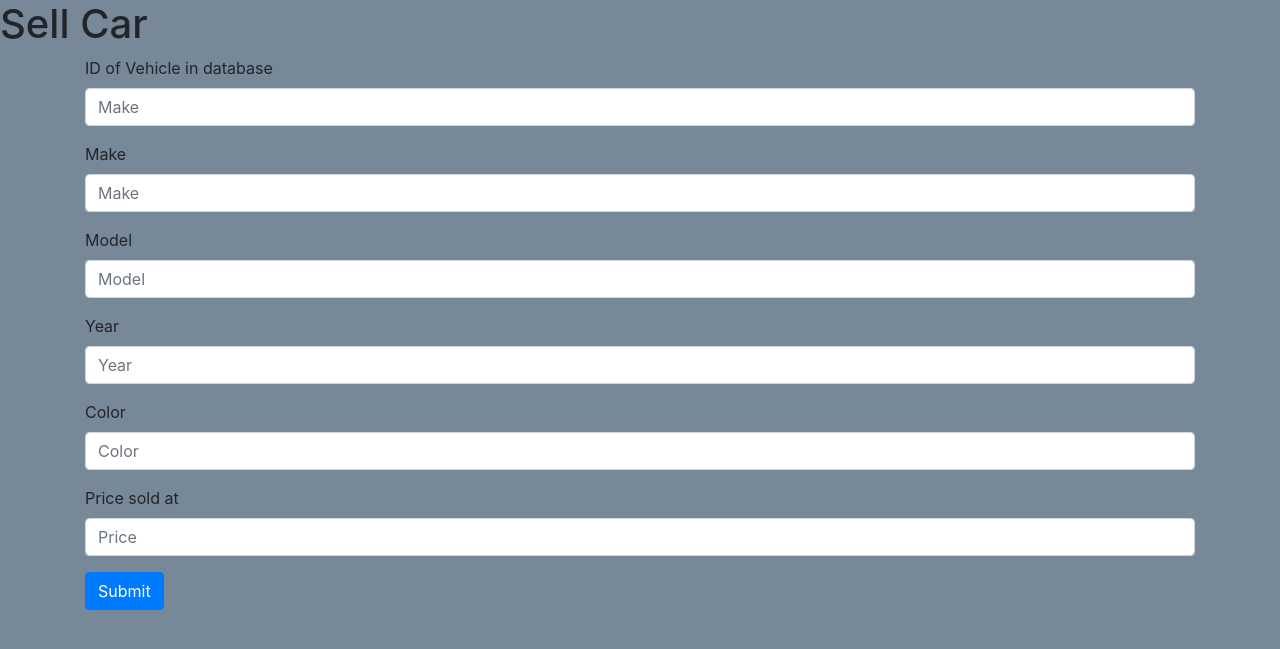
After one commit to domtom1126/Dealership_Inventory, a Flask app: page /sell_car in a window 1280 px wide. The commit adds this page. Shown: the top 649 px of the page. Run offline with Flask 2, Linux system fonts and the light colour scheme; some libraries are stand-ins or nearby versions.

Commit message:
Fully functional form to database, adding a car adds to databse, selling a car deletes from database

```diff
--- a/app.py
+++ b/app.py
@@ -5,24 +5,61 @@ app = Flask(__name__)
 conn = sqlite3.connect('user.db')
 
 
+
 @app.route('/', methods=['POST', 'GET'])
 def login():
-    # username = request.form.get('username')
-    # password = request.form.get('password', False)
-    # if request.method == 'POST':
-    #     conn = sqlite3.connect('user.db')
-    #     cur = conn.cursor()
-    #     cur.execute('INSERT INTO user (username, password) VALUES (?,?)', (username, password))
-    #     conn.commit()
-    #     conn.close()
     return render_template('login.html')
 
 @app.route('/dashboard', methods=['POST','GET'])
 def dashboard():
     if request.method == 'POST':
         username = request.form['username']
+        password = request.form['password']
+        conn = sqlite3.connect('user.db')
+        cur = conn.cursor()
+        cur.execute('INSERT INTO user (username, password) VALUES (?,?)', (username, password))
+        conn.commit()
+        conn.close()
     return render_template('dashboard.html', username = username )
 
+@app.route('/add_car', methods=['POST', 'GET'])
+def add_car():
+    return render_template('add_car.html')
+
+@app.route('/car_added', methods=['POST', 'GET'])
+def car_added():
+    if request.method == 'POST':
+        make = request.form['make']
+        model =request.form['model']
+        year = request.form['year']
+        color = request.form['color']
+        price = request.form['price']
+        conn = sqlite3.connect('inventory.db')
+        cur = conn.cursor()
+        cur.execute('INSERT INTO inventory (make, model, year, color, price) VALUES (?,?,?,?,?)', (make, model, year, color, price))
+        conn.commit()
+        conn.close()
+    return render_template('car_added.html', make = make, model = model, year = year, color = color, price = price)
+
+@app.route('/sell_car', methods=['POST', 'GET'])
+def sell_car():
+    return render_template('sell_car.html')
+
+@app.route('/car_sold', methods=['POST', 'GET'])
+def car_sold():
+    if request.method == 'POST':
+        id = request.form['id']
+        # make = request.form['make']
+        # model =request.form['model']
+        # year = request.form['year']
+        # color = request.form['color']
+        # price = request.form['price']
+        conn = sqlite3.connect('inventory.db')
+        cur = conn.cursor()
+        cur.execute('DELETE FROM inventory WHERE id = {}'.format(id))
+        conn.commit()
+        conn.close()
+    return render_template('car_sold.html', id = id)
 
 if __name__ == '__main__':
     app.run(debug=True)
--- /dev/null
+++ b/templates/sell_car.html
@@ -0,0 +1,41 @@
+<!DOCTYPE html>
+<html lang="en">
+<head>
+    <meta charset="UTF-8">
+    <link rel="stylesheet" href="https://stackpath.bootstrapcdn.com/bootstrap/4.5.2/css/bootstrap.min.css">
+    <meta name="viewport" content="width=device-width, initial-scale=1.0">
+    <title>Document</title>
+</head>
+<body style="background-color: lightslategrey;">
+    <h1>Sell Car</h1>
+    <div class="container">
+    <form action="/car_sold" method="POST">
+        <div class="form-group">
+          <label for="exampleInputEmail1">ID of Vehicle in database</label>
+          <input name="id" type="text" class="form-control" id="exampleInputEmail1" aria-describedby="emailHelp" placeholder="Make">
+        </div>
+        <div class="form-group">
+          <label for="exampleInputEmail1">Make</label>
+          <input name="make" type="text" class="form-control" id="exampleInputEmail1" aria-describedby="emailHelp" placeholder="Make">
+        </div>
+        <div class="form-group">
+          <label for="exampleInputPassword1">Model</label>
+          <input name="model" type="text" class="form-control" id="exampleInputPassword1" placeholder="Model">
+        </div>
+        <div class="form-group">
+            <label>Year</label>
+            <input name="year" type="text" class="form-control" id="exampleInputPassword1" placeholder="Year">
+        </div>
+        <div class="form-group">
+          <label>Color</label>
+          <input name="color" type="text" class="form-control" id="exampleInputPassword1" placeholder="Color">
+        </div>
+        <div class="form-group">
+          <label>Price sold at</label>
+          <input name="price" type="text" class="form-control" id="exampleInputPassword1" placeholder="Price">
+        </div>
+        <button value="car_sold" type="submit" class="btn btn-primary">Submit</button>
+    </div>
+    </form>
+</body>
+</html>
```
Also changed, not shown: templates/add_car.html (added, +37 -0 lines), templates/car_added.html (added, +16 -0 lines), templates/car_sold.html (added, +11 -0 lines), templates/dashboard.html (added, +19 -0 lines), inventory.db (added), templates/login.html (line endings or trailing spaces).
